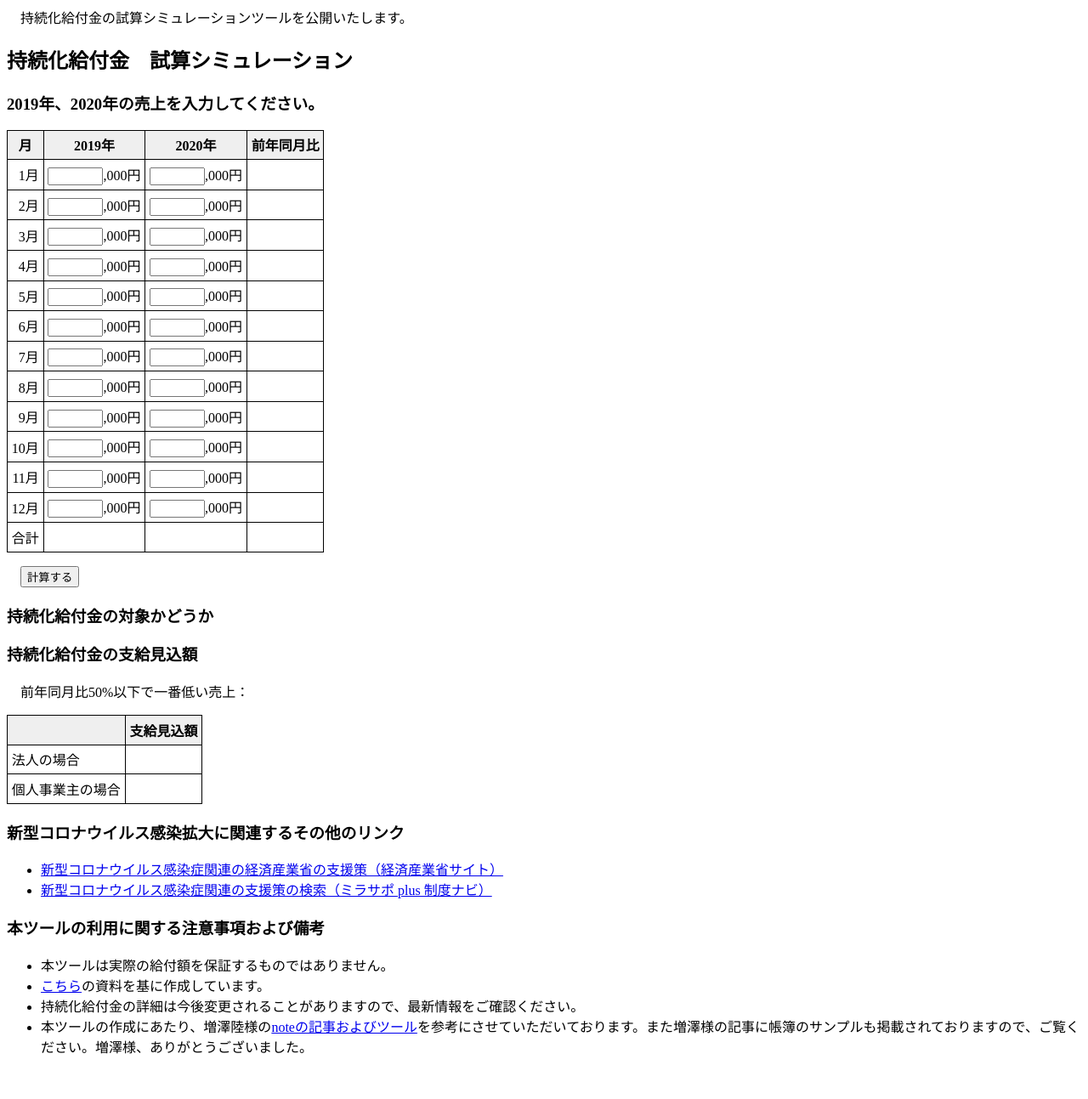
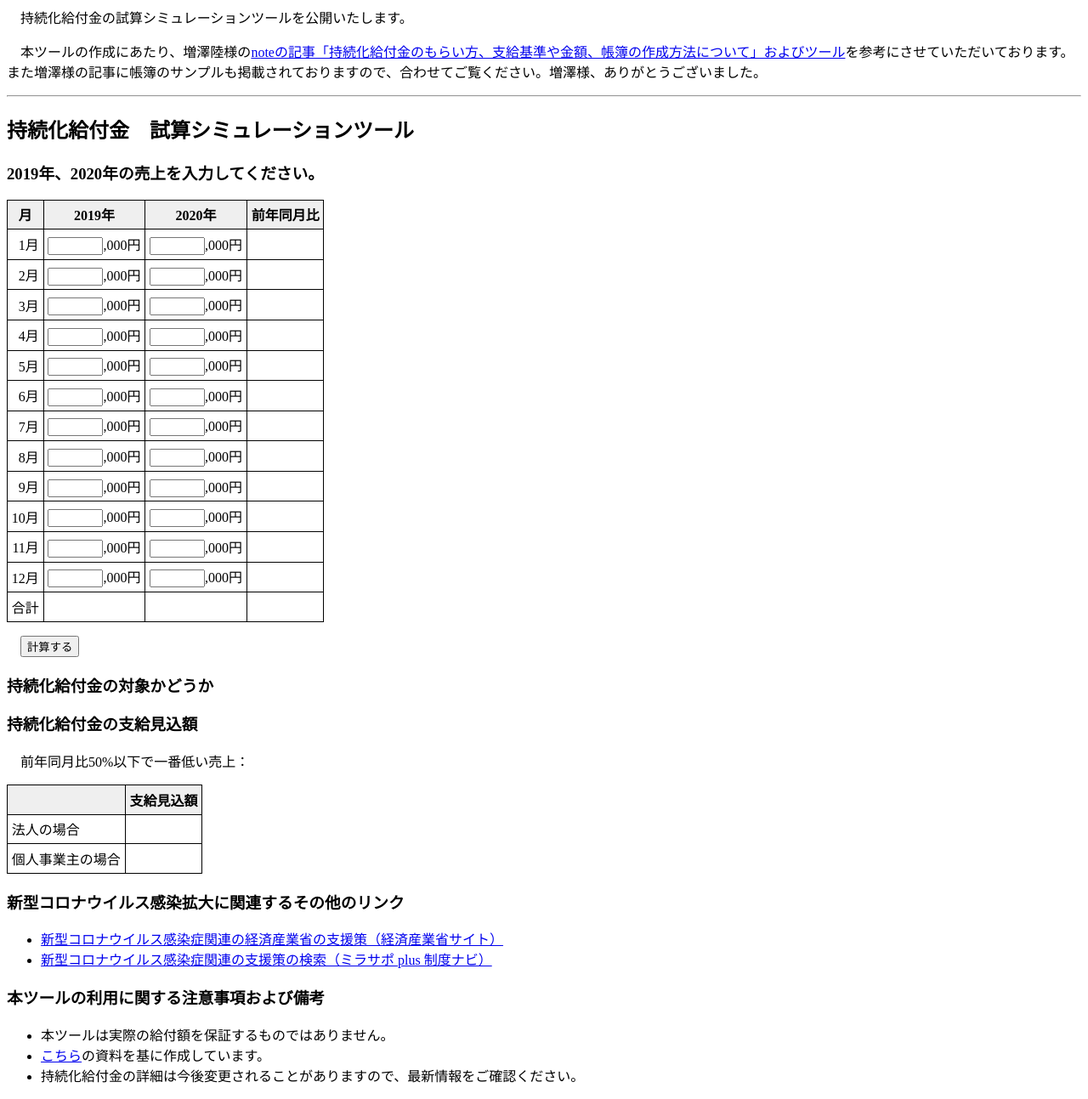
Before and after one commit to jpsmea-dx-office/benefit-simulation, a plain HTML site: page docs/index.html in a window 1280 px wide. Shown: the whole page at 85% size. Before the commit the page ends 1259 px from the top, so only its background shows below. Drawn offline with Linux system fonts and the light colour scheme.

Commit message:
Update index.html

```diff
--- a/docs/index.html
+++ b/docs/index.html
@@ -55,13 +55,16 @@ function calculate(){
     } else {
       yoy.push(ans);
       if(ans <= 0.5){
+        if(num2[i]==""){
+        } else {
         num3.push(num2[i])
+        }
       }
     }
   }
   var sum1 = num1.reduce(function(a, x){return a + ((x || 0) - 0);}, 0);
   var sum2 = num2.reduce(function(a, x){return a + ((x || 0) - 0);}, 0);
-  var diff = sum1 - Math.min.apply(null,num3)*12;
+  var diff = Math.floor((sum1 - Math.min.apply(null,num3.filter(Boolean))*12)/100)*100;
 
   document.getElementById("yoy1").textContent = Math.round(yoy[0] * 1000)/10 + '％';
   document.getElementById("yoy2").textContent = Math.round(yoy[1] * 1000)/10 + '％';
@@ -104,8 +107,11 @@ function calculate(){
 </script>
 
 <p>持続化給付金の試算シミュレーションツールを公開いたします。</p>
+<p>本ツールの作成にあたり、増澤陸様の<a href="https://note.com/rick08/n/n34654a67742b">noteの記事「持続化給付金のもらい方、支給基準や金額、帳簿の作成方法について」およびツール</a>を参考にさせていただいております。また増澤様の記事に帳簿のサンプルも掲載されておりますので、合わせてご覧ください。増澤様、ありがとうございました。</p>
 
-<h2>持続化給付金　試算シミュレーション</h2>
+<hr>
+
+<h2>持続化給付金　試算シミュレーションツール</h2>
 
 
 <h3>2019年、2020年の売上を入力してください。</h3>
@@ -226,7 +232,6 @@ function calculate(){
   <li>本ツールは実際の給付額を保証するものではありません。</li>
   <li><a href="https://www.meti.go.jp/covid-19/pdf/kyufukin.pdf">こちら</a>の資料を基に作成しています。</li>
   <li>持続化給付金の詳細は今後変更されることがありますので、最新情報をご確認ください。</li>
-  <li>本ツールの作成にあたり、増澤陸様の<a href="https://note.com/rick08/n/n34654a67742b">noteの記事およびツール</a>を参考にさせていただいております。また増澤様の記事に帳簿のサンプルも掲載されておりますので、ご覧ください。増澤様、ありがとうございました。</li>
 </ul>
 </body>
 </html>
```
